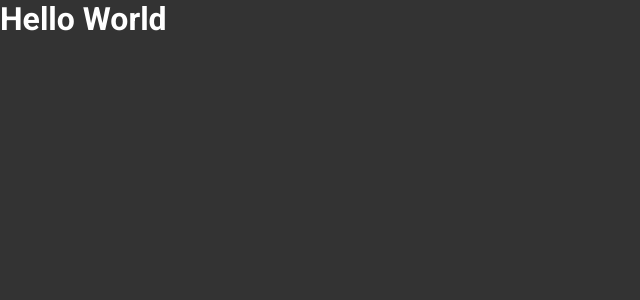
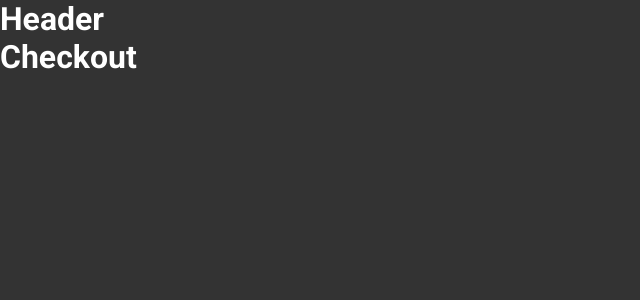
Before and after one commit to dmeneres/ignite-react-js-22.1-02-challenge, a React (Vite) app: page /checkout in a window 1280 px wide. Shown: the top 300 px of the page, without its empty margins (0-640 px from the left). Built offline with nearby package versions, Linux system fonts and the light colour scheme.

Commit message:
routes layout

```diff
--- a/package.json
+++ b/package.json
@@ -13,6 +13,7 @@
     "phosphor-react": "^1.4.1",
     "react": "^18.2.0",
     "react-dom": "^18.2.0",
+    "react-router-dom": "^6.4.3",
     "styled-components": "^5.3.6"
   },
   "devDependencies": {
--- a/src/App.tsx
+++ b/src/App.tsx
@@ -1,12 +1,15 @@
 import { ThemeProvider } from 'styled-components'
+import { BrowserRouter } from 'react-router-dom'
+import { Router } from './Router'
 import { GlobalStyle } from './styles/global'
 import { defaultTheme } from './styles/themes/default'
 
 function App() {
   return (
     <ThemeProvider theme={defaultTheme}>
-      <h1>Hello World</h1>
-
+      <BrowserRouter>
+        <Router />
+      </BrowserRouter>
       <GlobalStyle />
     </ThemeProvider>
   )
--- /dev/null
+++ b/src/Router.tsx
@@ -0,0 +1,17 @@
+import { Routes, Route } from 'react-router-dom'
+import { DefaultLayout } from './layouts/DefaultLayout'
+import { Checkout } from './pages/Checkout'
+import { Home } from './pages/Home'
+import { Success } from './pages/Success'
+
+export function Router() {
+  return (
+    <Routes>
+      <Route path="/" element={<DefaultLayout />}>
+        <Route path="/" element={<Home />} />
+        <Route path="/checkout" element={<Checkout />} />
+        <Route path="/success" element={<Success />} />
+      </Route>
+    </Routes>
+  )
+}
--- /dev/null
+++ b/src/components/Header/index.tsx
@@ -0,0 +1,3 @@
+export function Header() {
+  return <h1>Header</h1>
+}
--- /dev/null
+++ b/src/layouts/DefaultLayout.tsx
@@ -0,0 +1,11 @@
+import { Outlet } from 'react-router-dom'
+import { Header } from '../components/Header'
+
+export function DefaultLayout() {
+  return (
+    <div>
+      <Header />
+      <Outlet />
+    </div>
+  )
+}
--- /dev/null
+++ b/src/pages/Checkout/index.tsx
@@ -0,0 +1,3 @@
+export function Checkout() {
+  return <h1>Checkout</h1>
+}
--- /dev/null
+++ b/src/pages/Home/index.tsx
@@ -0,0 +1,3 @@
+export function Home() {
+  return <h1>Home</h1>
+}
--- /dev/null
+++ b/src/pages/Success/index.tsx
@@ -0,0 +1,3 @@
+export function Success() {
+  return <h1>Success</h1>
+}
```
Also changed, not shown: 1 other file (tests, documents, lock files or other folders).
